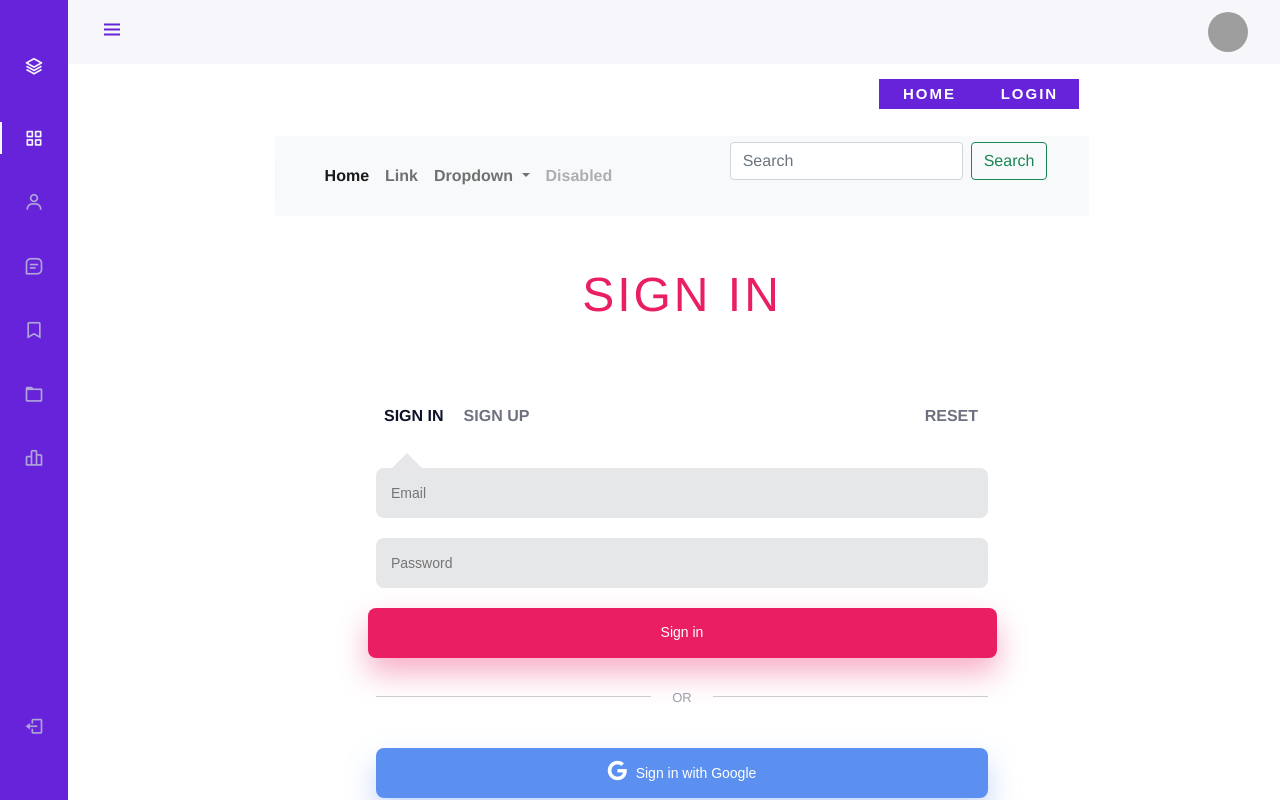
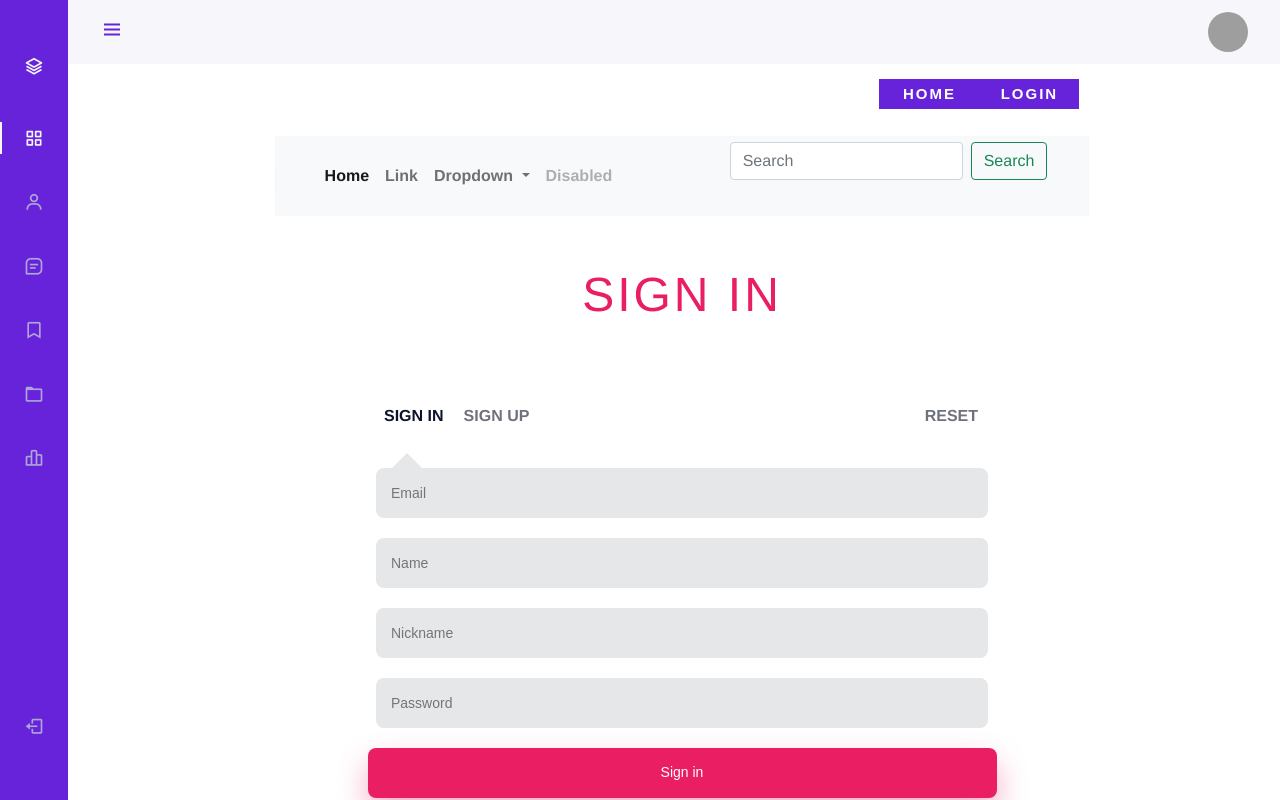
Before and after one commit to kiy3035/vue, a Vue app: page /login in a window 1280 px wide. Shown: the top 800 px of the page. Built offline with nearby package versions, Linux system fonts and the light colour scheme; grey boxes are pictures that could not be loaded; a web font is replaced by a local one.

Commit message:
feat: vue

```diff
--- a/src/components/LoginFormComp.vue
+++ b/src/components/LoginFormComp.vue
@@ -24,6 +24,14 @@
       <!-- email input -->
       <div class="first-input input__block first-input__block">
         <input type="email" class="input" id="email" name="email" placeholder="Email" />
+      </div>
+      <!-- name input -->
+      <div class="input__block">
+        <input type="inp_usr" class="input" id="inp_usr" name="inp_usr" placeholder="Name" />
+      </div>
+      <!-- nickname input -->
+      <div class="input__block">
+        <input type="nickname" class="input" id="nickname" name="nickname" placeholder="Nickname" />
       </div>
       <!-- password input -->
       <div class="input__block">
@@ -108,7 +116,7 @@ export default {
   methods: {
     changePage($event, page) {
       let first_input = $("form").find(".first-input");
-      let hidden_input = $("form").find(".input__block").find("#repeat__password");
+      let hidden_input = $("form").find(".input__block").find("#repeat__password,#inp_usr, #nickname");
       let signin_btn  = $("form").find(".signin__btn");
 
       if(page === "signin"){
@@ -153,12 +161,24 @@ function validation() {
   type = $(".h1man").text(); // signin, signup
   var email = $("#email").val();
   var password = $("#password").val();
+  var inp_usr = $("#inp_usr").val();
+  var nickname = $("#nickname").val();
   var repeatPassword = $("#repeat__password").val();
 
   if(type === "SIGN UP"){
     if(email === ''){
       alert("email 을 입력하세요.");
       $("#email").focus();
+      return;
+    }
+    if(inp_usr === ''){
+      alert("이름을 입력하세요.");
+      $("#inp_usr").focus();
+      return;
+    }
+    if(nickname === ''){
+      alert("닉네임을 입력하세요.");
+      $("#nickname").focus();
       return;
     }
     if(password !== '' && repeatPassword !== ''){
```
